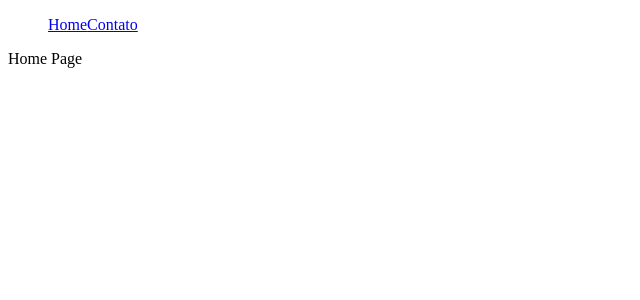
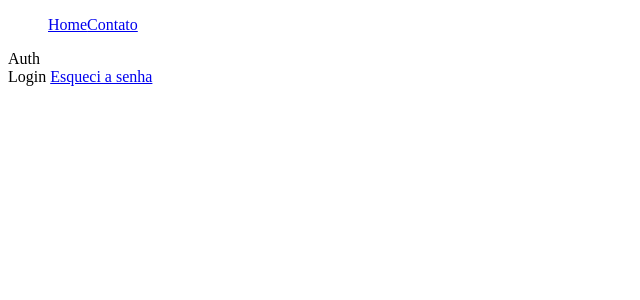
Before and after one commit to especializati/vue-3-pinia-typescript-acl, a Vue app: page / in a window 1280 px wide. Shown: the top 300 px of the page, without its empty margins (0-640 px from the left). Built offline with nearby package versions, Linux system fonts and the light colour scheme.

Commit message:
feat: working with templates

```diff
--- a/src/App.vue
+++ b/src/App.vue
@@ -5,8 +5,8 @@ import { RouterView } from 'vue-router'
 <template>
   <aside>
     <ul>
-      <a href="/">Home</a>
-      <a href="/contato">Contato</a>
+      <a href="/admin">Home</a>
+      <a href="/admin/contato">Contato</a>
     </ul>
   </aside>
   <RouterView />
--- /dev/null
+++ b/src/layouts/AuthTemplate.vue
@@ -0,0 +1,12 @@
+<script lang="ts">
+export default {
+    name: 'AuthTemplate',
+}
+</script>
+
+<template>
+    Auth
+    <div>
+        <router-view></router-view>
+    </div>
+</template>
--- /dev/null
+++ b/src/layouts/DefaultTemplate.vue
@@ -0,0 +1,12 @@
+<script lang="ts">
+export default {
+    name: 'DefaultTemplate',
+}
+</script>
+
+<template>
+    <div>Menu do template</div>
+    <div>
+        <router-view></router-view>
+    </div>
+</template>
--- /dev/null
+++ b/src/pages/Auth/ForgotPassword.vue
@@ -0,0 +1,6 @@
+<script setup lang="ts">
+</script>
+
+<template>
+    <div>ForgotPassword</div>
+</template>
--- /dev/null
+++ b/src/pages/Auth/LoginPage.vue
@@ -0,0 +1,9 @@
+<script setup lang="ts">
+</script>
+
+<template>
+    <div>
+        Login
+        <a href="/esqueci-a-senha">Esqueci a senha</a>
+    </div>
+</template>
--- a/src/router/index.ts
+++ b/src/router/index.ts
@@ -1,23 +1,49 @@
 import { createRouter, createWebHistory } from "vue-router";
 import HomePage from "../pages/HomePage.vue";
 import ContactPage from "../pages/ContactPage.vue";
+import AuthTemplate from "../layouts/AuthTemplate.vue";
+import LoginPage from "../pages/Auth/LoginPage.vue";
+import ForgotPassword from "../pages/Auth/ForgotPassword.vue";
+import DefaultTemplate from "../layouts/DefaultTemplate.vue";
 
 const routes = [
-    {
-        name: 'home',
+  {
+    path: "/",
+    component: AuthTemplate,
+    children: [
+      {
+        path: "",
+        component: LoginPage,
+        name: "auth.login",
+      },
+      {
+        path: "esqueci-a-senha",
+        component: ForgotPassword,
+        name: "forgot.password",
+      },
+    ],
+  },
+  {
+    path: "/admin",
+    component: DefaultTemplate,
+    children: [
+      {
+        path: "",
         component: HomePage,
-        path: '/'
-    },
-    {
-        name: 'contact',
+        name: "admin.home",
+      },
+      {
+        path: "contato",
         component: ContactPage,
-        path: '/contato'
-    }
-]
+        name: "admin.contact",
+      },
+    ],
+  },
+];
 
 const router = createRouter({
-    history: createWebHistory(import.meta.env.BASE_URL),
-    routes
-})
+  history: createWebHistory(import.meta.env.BASE_URL),
+  routes,
+});
 
-export default router
+export default router;
```
